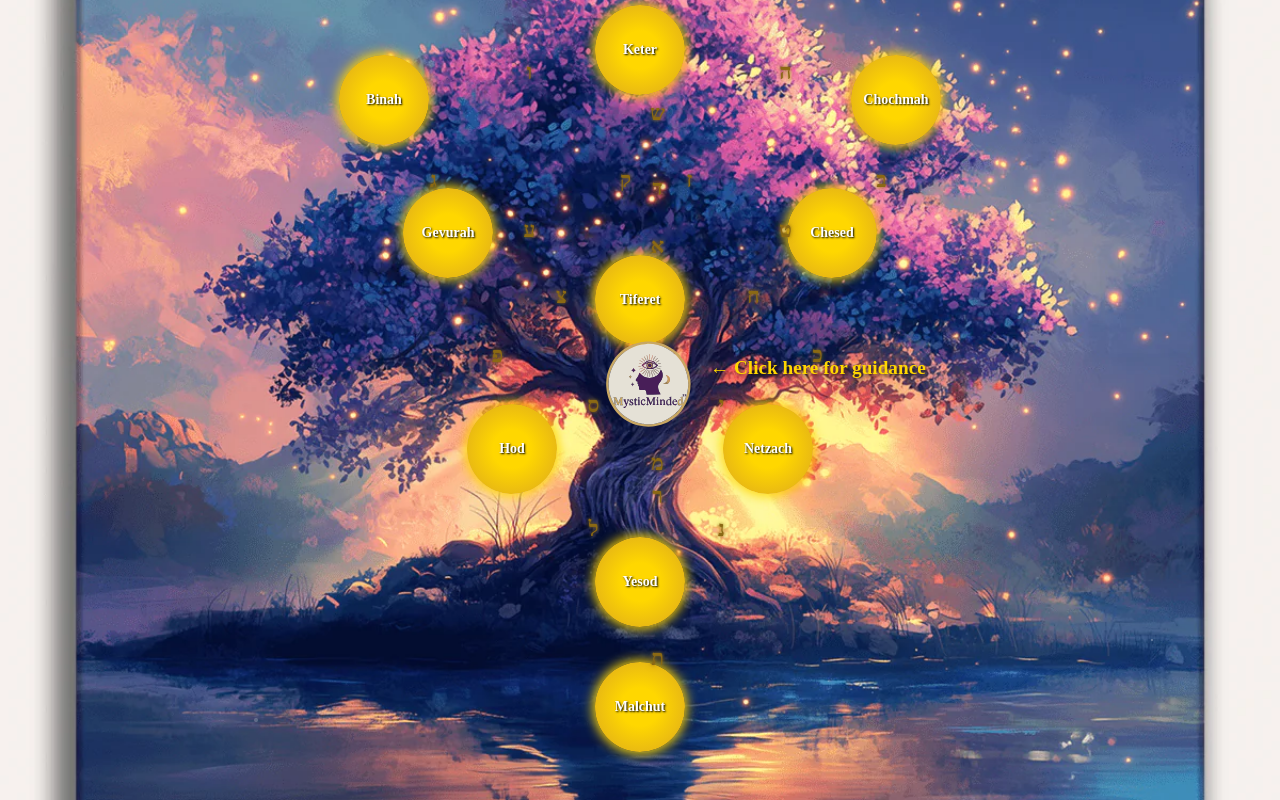
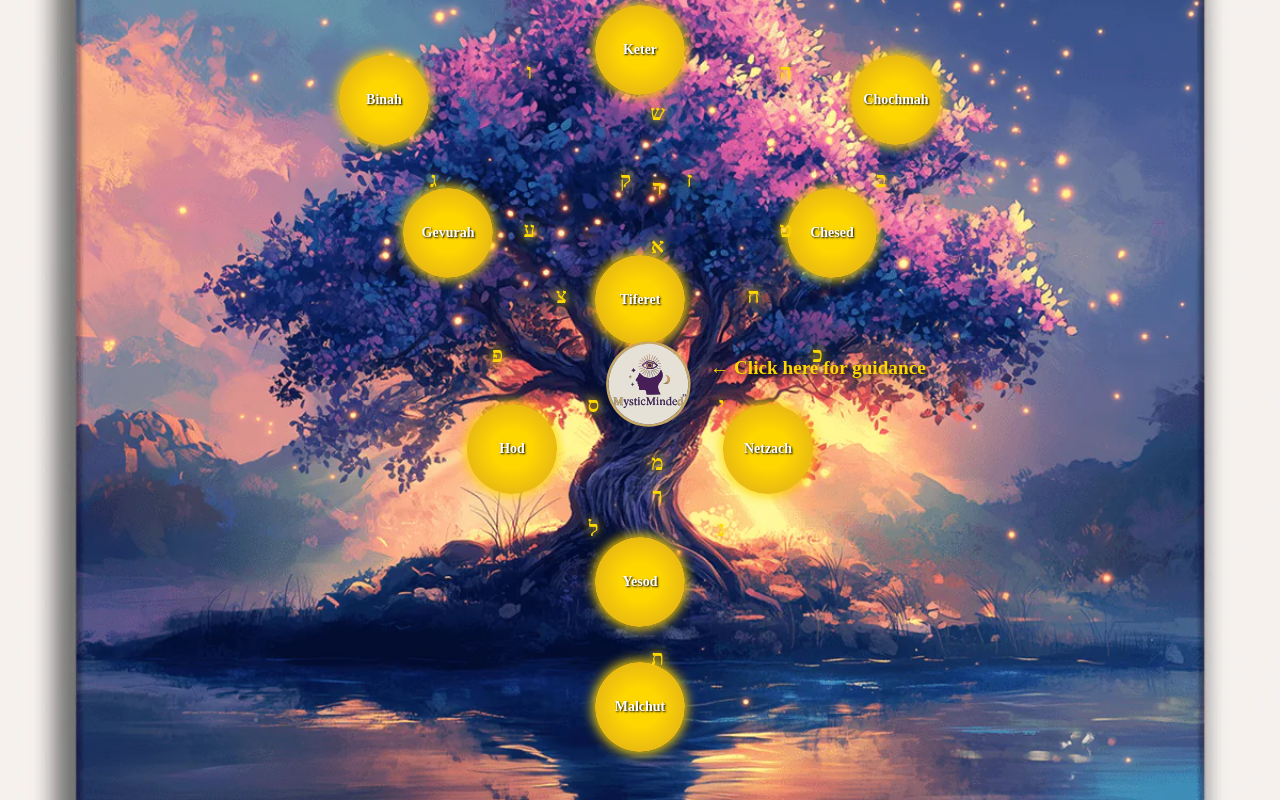
Before and after one commit to Brachalicious/golden-tree-of-sefirot, a website: page index.html in a window 1280 px wide. Drawn offline with Linux system fonts and the light colour scheme.

Commit message:
Make Hebrew letters bright shining yellow-gold

```diff
--- a/style.css
+++ b/style.css
@@ -132,8 +132,8 @@ body {
   cursor: pointer;
   font-size: 1.3rem; /* Adjusted: Made letters a bit bigger */
   font-weight: bold;
-  color: #8B6914; /* Darker gold color for better visibility */
-  text-shadow: 0 0 3px rgba(139,105,20,0.9), 0 0 6px rgba(139,105,20,0.6); /* Darker gold glow */
+  color: #FFD700; /* Bright shining yellow-gold */
+  text-shadow: 0 0 8px rgba(255,215,0,0.9), 0 0 15px rgba(255,215,0,0.6), 0 0 20px rgba(255,215,0,0.4); /* Bright golden glow */
   box-shadow: none; /* Ensure no box-shadow */
   transition: transform 0.1s ease-in-out, color 0.1s ease-in-out, text-shadow 0.2s ease-in-out;
   animation: float 3s ease-in-out infinite alternate; /* Subtle floating movement */
@@ -158,8 +158,8 @@ body {
 
 .aleph-bet:hover {
   transform: scale(1.3); /* Scale up more for floating effect */
-  color: #B8860B; /* Medium goldenrod on hover */
-  text-shadow: 0 0 5px rgba(184,134,11,0.95), 0 0 10px rgba(184,134,11,0.7); /* Enhanced glow on hover */
+  color: #FFED4E; /* Brighter yellow-gold on hover */
+  text-shadow: 0 0 12px rgba(255,237,78,1), 0 0 20px rgba(255,215,0,0.8), 0 0 30px rgba(255,215,0,0.5); /* Intense shining glow on hover */
 }
 
 /* Keyframes for subtle floating movement */
```
